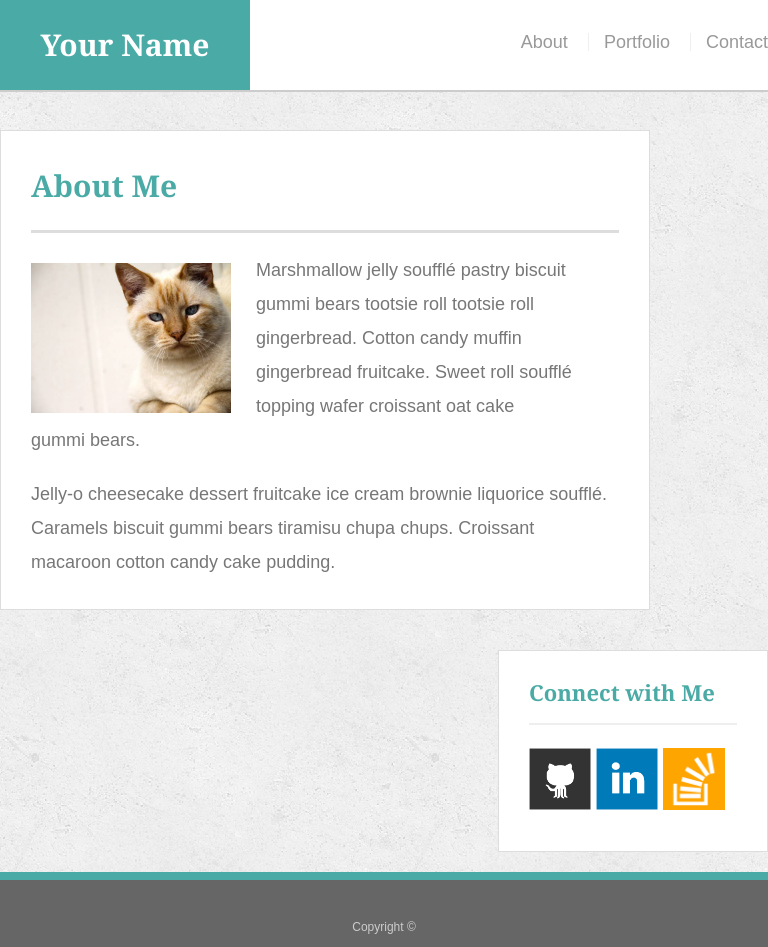
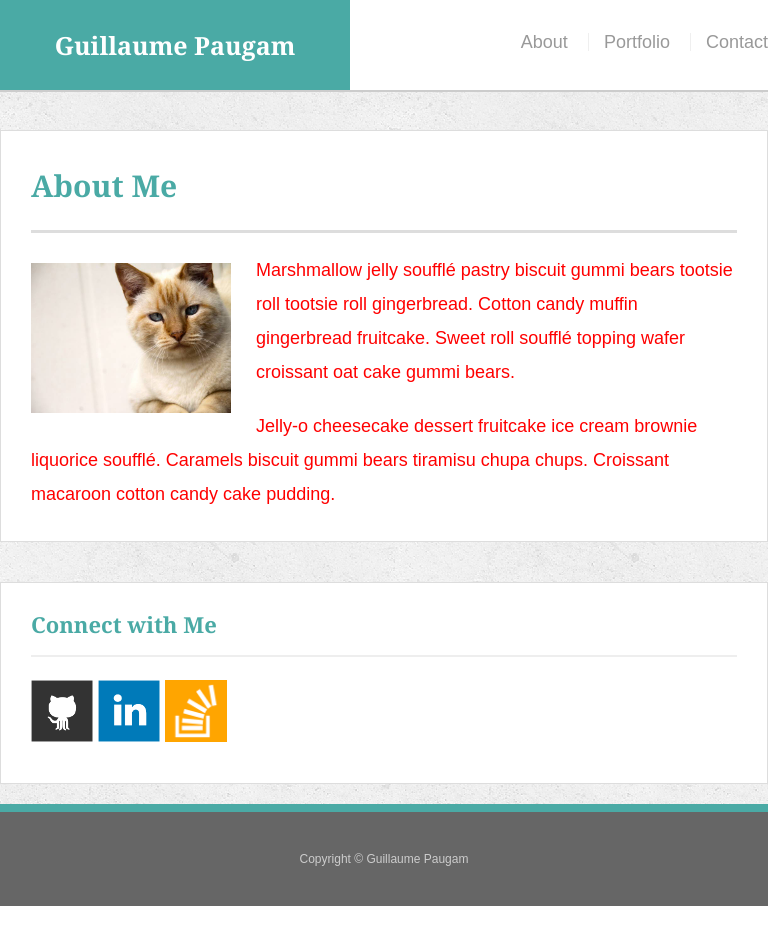
Before and after one commit to guiguipp/Responsive-Porfolio, a plain HTML site: page index.html in a window 768 px wide. After the commit the page ends 906 px from the top, so only its background shows below. Drawn offline with Linux system fonts and the light colour scheme.

Commit message:
first media query completed

```diff
--- a/assets/css/style.css
+++ b/assets/css/style.css
@@ -65,7 +65,7 @@ h3 {
 
 #logo {
   float: left;
-  width: 250px;
+  width: 350px;
   height: 90px;
   font-family: Georgia, Times, "Times New Roman", serif;
   font-size: 30px;
@@ -237,3 +237,30 @@ input[type=submit] {
   background: #4aaaa5;
   border: 0 none;
 }
+
+@media screen and (max-width:980px) and (min-width:769px){
+
+}
+
+@media screen and (max-width:768px) and (min-width:640px){
+  p {
+    color: red;
+  }
+  [section*] {
+    width: 100%;
+}
+.main-section {
+  max-width: 768px;
+}
+  .sidebar {
+    width: 100%;
+    max-width: 768px;
+  }
+  #logo {
+    font-size: 25px;
+  }
+}
+
+@media screen and (max-width:640px){
+  /* Make the position of the header static (the default positioning) when the screen is 640px wide. */
+}
--- a/index.html
+++ b/index.html
@@ -1,9 +1,11 @@
-<!doctype html>
+<!DOCTYPE html>
 <html lang="en-us">
 
 <head>
   <meta charset="UTF-8">
-  <title>About | Your Name</title>
+  <meta name="viewport" content="width=device-width, initial-scale=1.0">
+  <meta http-equiv="X-UA-Compatible" content="ie=edge">
+  <title>About | Guillaume Paugam</title>
   <link rel="stylesheet" type="text/css" href="assets/css/reset.css">
   <link rel="stylesheet" type="text/css" href="assets/css/style.css">
 </head>
@@ -12,7 +14,7 @@
 
   <header id="masthead">
     <div class="container">
-      <a href="index.html" id="logo">Your Name</a>
+      <a href="index.html" id="logo">Guillaume Paugam</a>
       <nav>
         <a href="index.html">About</a>
         <a href="portfolio.html">Portfolio</a>
@@ -46,7 +48,7 @@
 
   <footer>
     <div class="container">
-      Copyright &copy;
+      Copyright &copy; Guillaume Paugam
     </div>
   </footer>
 </body>
```
